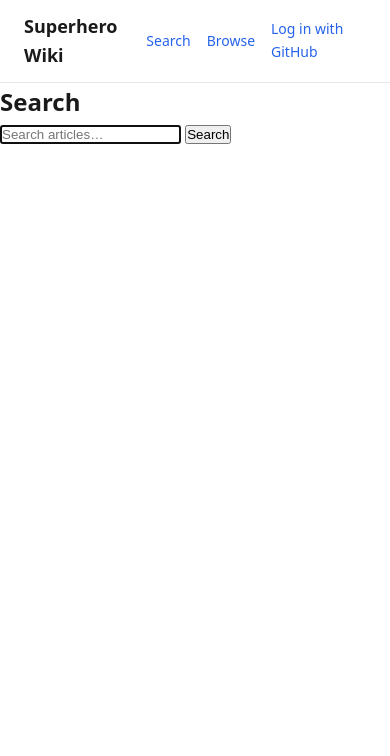
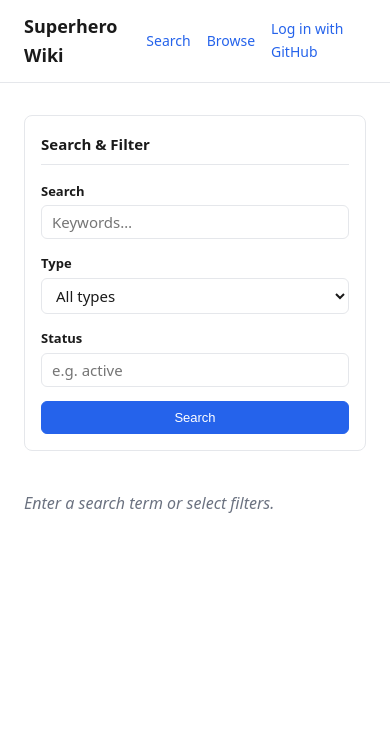
Before and after one commit to maxcan7/superhero_project, a FastAPI app: page /articles/search in a window 390 px wide. Shown: the top 756 px of the page. Run offline with FastAPI, Linux system fonts and the light colour scheme; parts of the project's set-up code (start-up, migrations or seed data) failed here and were passed over.

Commit message:
feat: add metadata filters to search

```diff
--- a/superhero_project/routers/articles_html.py
+++ b/superhero_project/routers/articles_html.py
@@ -2,20 +2,27 @@
 
 from itertools import groupby as _groupby
 from pathlib import Path
+from typing import Any
 
 from fastapi import APIRouter
 from fastapi import HTTPException
+from fastapi import Query
 from fastapi import Request
 from fastapi.responses import HTMLResponse
 from fastapi.templating import Jinja2Templates
+from sqlalchemy import ColumnElement
+from sqlalchemy import Select
 from sqlalchemy import func
 from sqlalchemy import select
+from sqlalchemy import type_coerce
+from sqlalchemy.dialects.postgresql import JSONB
 from sqlalchemy.ext.asyncio import AsyncSession
 from sqlalchemy.orm import selectinload
 from starlette.responses import Response
 
 from superhero_project.db.models import Article
 from superhero_project.db.models import ArticleStatus
+from superhero_project.db.models import ArticleType
 from superhero_project.db.models import Comment
 from superhero_project.db.models import User
 from superhero_project.db.models import Vote
@@ -114,36 +121,134 @@ async def new_article_form(request: Request, db: DB) -> Response:
     )
 
 
+_FILTER_CTX_DEFAULTS: dict[str, str | None] = {
+    "type_filter": None,
+    "status": None,
+    "powers": None,
+    "location_type": None,
+    "org_type": None,
+}
+
+
 @router.get("/search", response_class=HTMLResponse)
 async def search_form(request: Request, db: DB) -> Response:
     """Render the search form."""
     user = await get_current_user_opt(request, db)
     return _templates.TemplateResponse(
-        request=request, name="search.html", context={"user": user, "results": None}
+        request=request,
+        name="search.html",
+        context={"user": user, "results": None, "q": None, **_FILTER_CTX_DEFAULTS},
+    )
+
+
+def _jsonb_contains(key: str, val: object) -> ColumnElement[bool]:
+    """Return a JSONB containment condition for a single metadata key/value."""
+    return Article.metadata_.op("@>")(type_coerce({key: val}, JSONB()))
+
+
+def _type_condition(type_filter: str) -> ColumnElement[bool] | None:
+    """Return an article_type equality condition, or None if type_filter is invalid."""
+    try:
+        return Article.article_type == ArticleType(type_filter.lower())
+    except ValueError:
+        return None
+
+
+def _fts_condition(q: str) -> tuple[ColumnElement[bool], ColumnElement[Any]]:
+    """Return (match condition, rank order-by) for a full-text query."""
+    tsquery = func.plainto_tsquery("english", q)
+    return (
+        Article.search_vector.op("@@")(tsquery),
+        func.ts_rank(Article.search_vector, tsquery).desc(),
+    )
+
+
+def _metadata_conditions(
+    status: str | None,
+    powers: str | None,
+    location_type: str | None,
+    org_type: str | None,
+) -> list[ColumnElement[bool]]:
+    """Return JSONB containment conditions for all active metadata filters."""
+    conditions: list[ColumnElement[bool]] = []
+    for val, key in [
+        (status, "status"),
+        (location_type, "location_type"),
+        (org_type, "org_type"),
+    ]:
+        if val is not None:
+            conditions.append(_jsonb_contains(key, val.lower()))
+    if powers is not None:
+        conditions.append(_jsonb_contains("powers", [powers.lower()]))
+    return conditions
+
+
+def _build_search_stmt(
+    q: str | None,
+    type_filter: str | None,
+    status: str | None,
+    powers: str | None,
+    location_type: str | None,
+    org_type: str | None,
+) -> Select[tuple[Article]]:
+    """Assemble a SELECT statement from the active query and filter params."""
+    conditions: list[ColumnElement[bool]] = [Article.status == ArticleStatus.published]
+
+    if type_filter is not None:
+        if (cond := _type_condition(type_filter)) is not None:
+            conditions.append(cond)
+
+    order_by: ColumnElement[Any] = Article.slug.asc()
+    if q is not None:
+        fts_cond, order_by = _fts_condition(q)
+        conditions.append(fts_cond)
+
+    conditions.extend(_metadata_conditions(status, powers, location_type, org_type))
+
+    return (
+        select(Article)
+        .where(*conditions)
+        .order_by(order_by)
+        .options(selectinload(Article.tags))
     )
 
 
 @router.get("/search/results", response_class=HTMLResponse)
-async def search_articles(request: Request, db: DB, q: str) -> Response:
-    """Full-text search over published articles, ranked by relevance."""
-    tsquery = func.plainto_tsquery("english", q)
-    stmt = (
-        select(Article)
-        .where(
-            Article.status == ArticleStatus.published,
-            Article.search_vector.op("@@")(tsquery),
+async def search_articles(
+    request: Request,
+    db: DB,
+    q: str | None = None,
+    type_filter: str | None = Query(default=None, alias="type"),
+    status: str | None = None,
+    powers: str | None = None,
+    location_type: str | None = None,
+    org_type: str | None = None,
+) -> Response:
+    """Search published articles by full-text query and/or metadata filters."""
+    user = await get_current_user_opt(request, db)
+    filter_ctx = {
+        "q": q,
+        "type_filter": type_filter,
+        "status": status,
+        "powers": powers,
+        "location_type": location_type,
+        "org_type": org_type,
+    }
+    if all(v is None for v in filter_ctx.values()):
+        return _templates.TemplateResponse(
+            request=request,
+            name="search.html",
+            context={"user": user, "results": None, **filter_ctx},
         )
-        .order_by(func.ts_rank(Article.search_vector, tsquery).desc())
-        .options(selectinload(Article.tags))
-    )
+
+    stmt = _build_search_stmt(q, type_filter, status, powers, location_type, org_type)
     index, slug_map = await build_link_maps(db)
     articles = (await db.execute(stmt)).scalars().all()
     results = [_to_out(a, index, slug_map) for a in articles]
-    user = await get_current_user_opt(request, db)
     return _templates.TemplateResponse(
         request=request,
         name="search.html",
-        context={"q": q, "results": results, "user": user},
+        context={"results": results, "user": user, **filter_ctx},
     )
 
 
--- a/superhero_project/static/css/main.css
+++ b/superhero_project/static/css/main.css
@@ -741,6 +741,63 @@ a:hover { color: var(--color-accent-dark); text-decoration: underline; }
   border-radius: 9999px;
 }
 
+/* ── Search ─────────────────────────────────────────────────────────────────── */
+.search-layout {
+  display: grid;
+  grid-template-columns: 220px 1fr;
+  gap: 2rem;
+  max-width: var(--max-width);
+  margin: 2rem auto;
+  padding: 0 1.5rem;
+  align-items: start;
+}
+
+.search-sidebar {
+  position: sticky;
+  top: 1.5rem;
+  border: 1px solid var(--color-border);
+  border-radius: 0.5rem;
+  padding: 1rem;
+  font-size: 0.875rem;
+}
+
+.search-sidebar-heading {
+  font-size: 0.9375rem;
+  font-weight: 700;
+  margin-bottom: 1rem;
+  padding-bottom: 0.5rem;
+  border-bottom: 1px solid var(--color-border);
+}
+
+.search-filter-form .form-group { margin-bottom: 0.875rem; }
+
+.search-submit { width: 100%; justify-content: center; }
+
+.search-clear-link {
+  display: block;
+  margin-top: 0.5rem;
+  font-size: 0.8125rem;
+  text-align: center;
+  color: var(--color-muted);
+}
+
+.search-main {
+  min-width: 0;
+}
+
+.search-results-heading {
+  font-size: 1.375rem;
+  margin-bottom: 1rem;
+  padding-bottom: 0.5rem;
+  border-bottom: 1px solid var(--color-border);
+}
+
+.search-prompt {
+  color: var(--color-muted);
+  font-style: italic;
+  margin-top: 0.5rem;
+}
+
 /* ── Responsive ────────────────────────────────────────────────────────────── */
 @media (max-width: 700px) {
   .article-layout {
@@ -762,4 +819,12 @@ a:hover { color: var(--color-accent-dark); text-decoration: underline; }
   .ref-panels {
     grid-template-columns: 1fr;
   }
+
+  .search-layout {
+    grid-template-columns: 1fr;
+  }
+
+  .search-sidebar {
+    position: static;
+  }
 }
--- a/superhero_project/templates/search.html
+++ b/superhero_project/templates/search.html
@@ -5,17 +5,90 @@
 {% block content %}
 <div class="search-layout">
 
-  <section class="search-form">
-    <h1>Search</h1>
-    <form method="get" action="/articles/search/results">
-      <input type="search" name="q" value="{{ q }}" placeholder="Search articles…" autofocus>
-      <button type="submit">Search</button>
+  <aside class="search-sidebar">
+    <h2 class="search-sidebar-heading">Search &amp; Filter</h2>
+    <form method="get" action="/articles/search/results" class="search-filter-form">
+
+      <div class="form-group">
+        <label class="form-label" for="q">Search</label>
+        <input class="form-input" type="search" id="q" name="q"
+               value="{{ q or '' }}" placeholder="Keywords…">
+      </div>
+
+      <div class="form-group">
+        <label class="form-label" for="type">Type</label>
+        <select class="form-select" id="type" name="type">
+          <option value="">All types</option>
+          {% for t in ["profile", "event", "org", "location", "tech", "lore", "comic"] %}
+            <option value="{{ t }}"
+              {% if type_filter == t %}selected{% endif %}>
+              {{ t | capitalize }}
+            </option>
+          {% endfor %}
+        </select>
+      </div>
+
+      {% if not type_filter or type_filter in ["profile", "location", "org", "tech", "comic"] %}
+      <div class="form-group">
+        <label class="form-label" for="status">Status</label>
+        <input class="form-input" type="text" id="status" name="status"
+               value="{{ status or '' }}" placeholder="e.g. active">
+      </div>
+      {% endif %}
+
+      {% if type_filter == "profile" %}
+      <div class="form-group">
+        <label class="form-label" for="powers">Powers</label>
+        <input class="form-input" type="text" id="powers" name="powers"
+               value="{{ powers or '' }}" placeholder="e.g. flight">
+      </div>
+      {% endif %}
+
+      {% if type_filter == "location" %}
+      <div class="form-group">
+        <label class="form-label" for="location_type">Location type</label>
+        <select class="form-select" id="location_type" name="location_type">
+          <option value="">Any</option>
+          {% for lt in ["city", "base", "zone", "dimension", "other"] %}
+            <option value="{{ lt }}"
+              {% if location_type == lt %}selected{% endif %}>
+              {{ lt | capitalize }}
+            </option>
+          {% endfor %}
+        </select>
+      </div>
+      {% endif %}
+
+      {% if type_filter == "org" %}
+      <div class="form-group">
+        <label class="form-label" for="org_type">Org type</label>
+        <select class="form-select" id="org_type" name="org_type">
+          <option value="">Any</option>
+          {% for ot in ["team", "agency", "corporation", "cult", "publisher", "other"] %}
+            <option value="{{ ot }}"
+              {% if org_type == ot %}selected{% endif %}>
+              {{ ot | capitalize }}
+            </option>
+          {% endfor %}
+        </select>
+      </div>
+      {% endif %}
+
+      <button type="submit" class="btn btn-primary search-submit">Search</button>
+
+      {% if type_filter or status or powers or location_type or org_type %}
+      <a href="/articles/search/results{% if q %}?q={{ q }}{% endif %}"
+         class="search-clear-link">Clear filters</a>
+      {% endif %}
+
     </form>
-  </section>
+  </aside>
 
-  {% if results is not none %}
-    <section class="search-results">
-      <h2>Results for "{{ q }}"</h2>
+  <section class="search-main">
+    {% if results is not none %}
+      <h1 class="search-results-heading">
+        {% if q %}Results for &#8220;{{ q }}&#8221;{% else %}Filtered results{% endif %}
+      </h1>
       {% if results %}
         <ul class="article-list">
           {% for article in results %}
@@ -35,10 +108,12 @@
           {% endfor %}
         </ul>
       {% else %}
-        <p class="empty-state">No results for "{{ q }}".</p>
+        <p class="empty-state">No results.</p>
       {% endif %}
-    </section>
-  {% endif %}
+    {% else %}
+      <p class="search-prompt">Enter a search term or select filters.</p>
+    {% endif %}
+  </section>
 
 </div>
 {% endblock %}
```
Also changed, not shown: spec/milestone/M11_InfoboxesAndDerivedViews.md (+2 -2 lines), tests/test_articles_html.py (+153 -3 lines).
